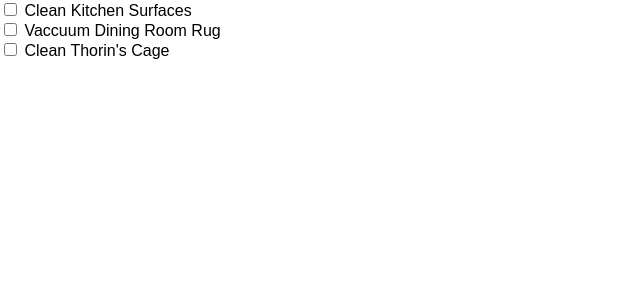
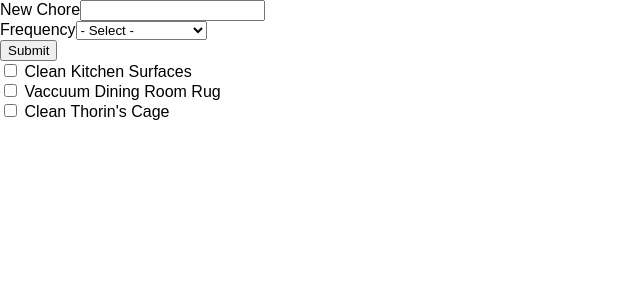
Before and after one commit to ErinBlack/cleaning-list, a React (Create React App) app: page / in a window 1280 px wide. Shown: the top 300 px of the page, without its empty margins (0-640 px from the left). Built offline with nearby package versions, Linux system fonts and the light colour scheme.

Commit message:
new chores being added to the choreList

```diff
--- /dev/null
+++ b/src/components/AddChore/AddChore.js
@@ -0,0 +1,66 @@
+import React, { Component } from 'react';
+
+class AddChore extends Component {
+    constructor(props){
+        super(props);
+
+        this.state = {
+            chore: {
+                name: '',
+                frequency: ''
+            },
+        } // end this.state
+    } //end constructor
+
+
+    handleChangeFor = propertyName => event => {
+        this.setState({
+          chore: {
+            ...this.state.chore,
+           [propertyName]: event.target.value,
+          }
+        })
+    }
+
+    handleSubmit = (e) => {
+        e.preventDefault();
+        const choreList = this.props.choreList;
+        // call function in App.js
+        this.props.addChore(this.state.chore);
+
+        // reset the form
+        this.setState({
+            chore: {
+              name:'',
+              frequency: '',
+            }
+        })
+    }
+
+    render() {
+        return (
+            <form onSubmit={this.handleSubmit}>
+                <label >New Chore</label>
+                <input type="text" id="name" value={this.state.chore.name} onChange={this.handleChangeFor('name')}/>
+                <br/>
+                <label >Frequency</label>
+                <select value={this.state.chore.frequency} onChange={this.handleChangeFor('frequency')}>
+                        <option value="">- Select -</option>
+                        <option value="1">Every Day</option>
+                        <option value="2">Every 2 Days</option>
+                        <option value="3">Every 3 Days</option>
+                        <option value="4">Every 4 Days</option>
+                        <option value="5">Every 5 Days</option>
+                        <option value="6">Every 6 Days</option>
+                        <option value="7">Once a Week</option>
+                        <option value="14">Every Other Week</option>
+                        <option value="30">Once a Month</option>
+                    </select>
+                <br/>
+                <input type="submit" value="Submit" />
+            </form>
+        );
+    }
+}
+
+export default AddChore;
--- a/src/components/App/App.js
+++ b/src/components/App/App.js
@@ -1,11 +1,8 @@
 import React, { Component } from 'react';
 import ChoreItem from '../ChoreItem/ChoreItem';
+import AddChore from '../AddChore/AddChore';
 
-class App extends Component {
-  constructor(props){
-    super(props);
-    this.state = {
-      choreList: [
+let choreList = [
   {
     name: 'Clean Kitchen Surfaces',
     frequency: 3,
@@ -21,13 +18,28 @@ class App extends Component {
     frequency: 7,
     lastCompleted: '05/24/2018 17:50:4'
   }
-      ],
-    };
+]
+
+class App extends Component {
+  constructor(props){
+    super(props);
+    this.state = {
+      choreList: choreList
     }
-  choreListItemArray
+  } // end constructor props
+
+  addChore = (chore) => {
+    this.setState({
+      choreList: [...this.state.choreList, chore]
+    })
+  }
+
   render() {
     return (
         <div className="App">
+          <div>
+            {<AddChore choreList={this.state.choreList} addChore={this.addChore}/>}
+          </div>
           <form >
             {this.state.choreList.map((chore, i) => <ChoreItem key={i} chore={chore.name} />)}
         </form>
--- a/src/index.js
+++ b/src/index.js
@@ -4,4 +4,6 @@ import './index.css';
 import './components/App/App.css';
 import App from './components/App/App';
 
+
+
 ReactDOM.render(<App />, document.getElementById('root'));
```
Lines whose indentation alone changed are shown as unchanged.
